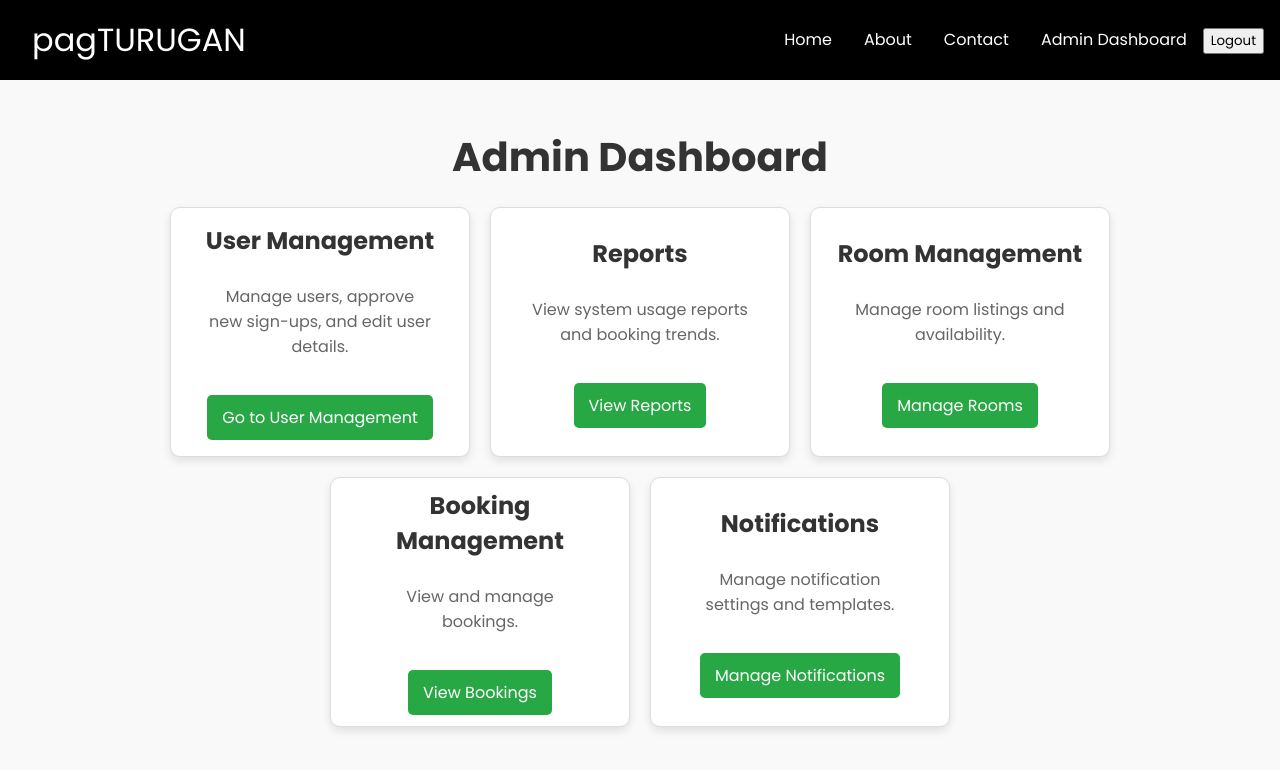
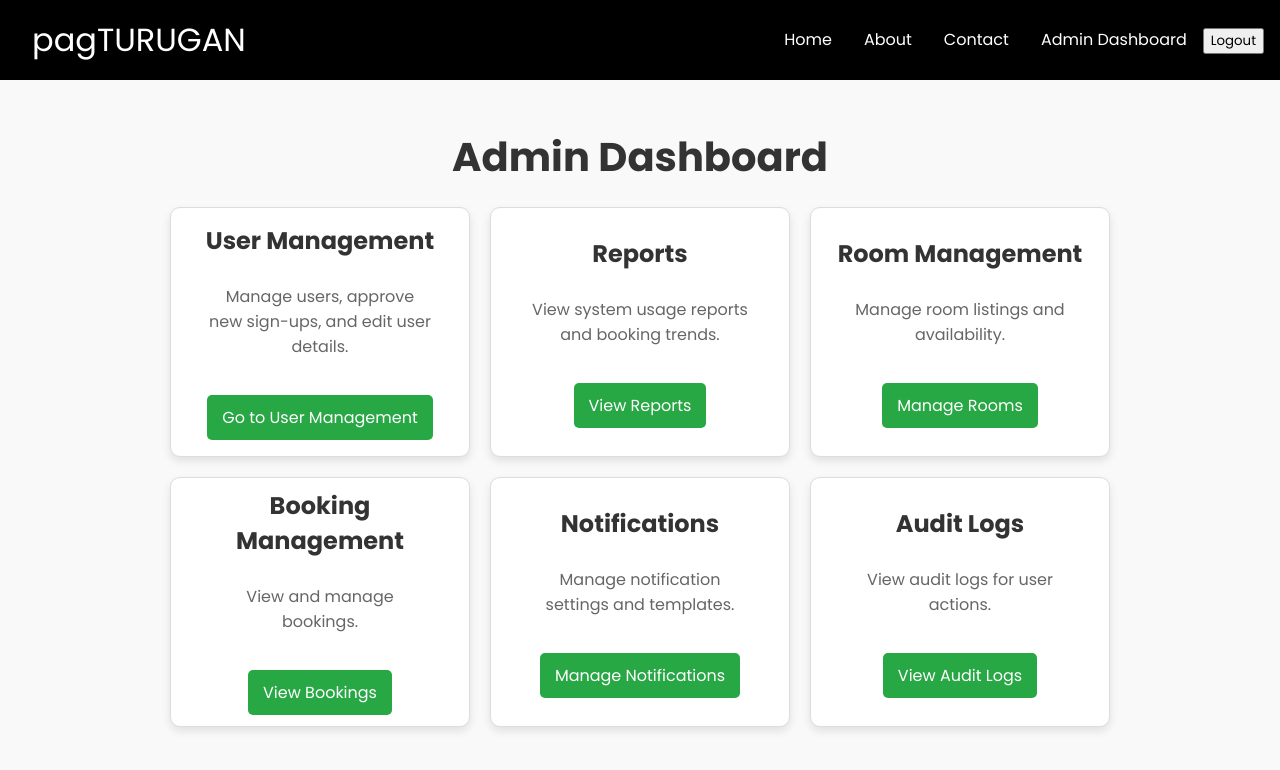
Before and after one commit to bastrees/Hotel-Room-Management-System, a React (Vite) app in the folder dashboard/: page /admin in a window 1280 px wide. Shown: the top 770 px of the page. Built offline with nearby package versions, Linux system fonts and the light colour scheme; sample sign-in values are in the browser's storage.

Commit message:
added audit log card

```diff
--- a/dashboard/src/pages/admin/AdminDashboard.jsx
+++ b/dashboard/src/pages/admin/AdminDashboard.jsx
@@ -34,6 +34,11 @@ const AdminDashboard = () => {
                     <p>Manage notification settings and templates.</p>
                     <button>Manage Notifications</button>
                 </div>
+                <div className="card" onClick={() => navigate('/admin/audit-logs')}>
+                    <h2>Audit Logs</h2>
+                    <p>View audit logs for user actions.</p>
+                    <button>View Audit Logs</button>
+                </div>
             </div>
         </div>
     );
```
